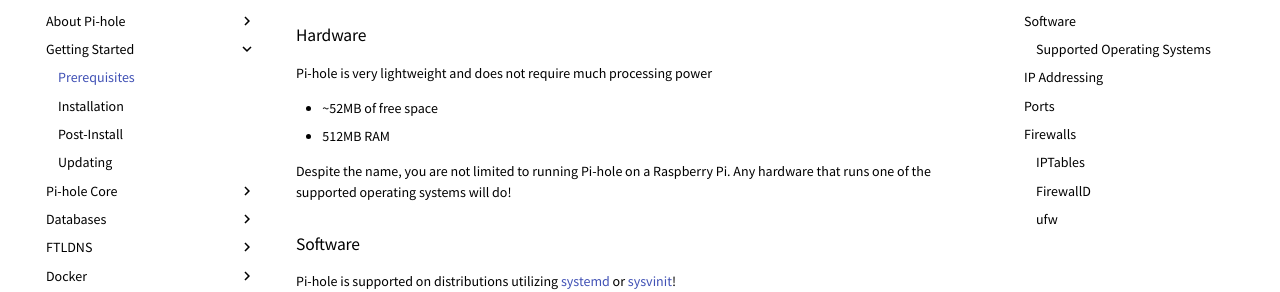
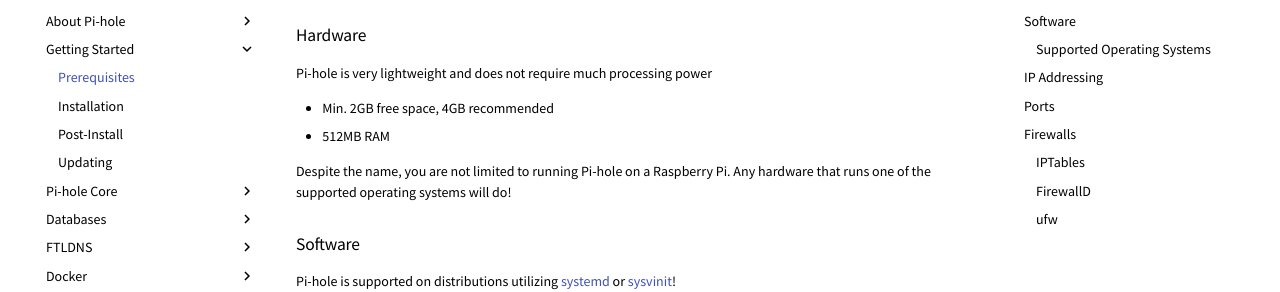
Before and after one commit to pi-hole/docs, an MkDocs documentation site: the page built from docs/main/prerequisites.md, in a window 1280 px wide and 900 px high. Shown: the part 147-439 px from the top of the window. Built offline with MkDocs 1.6.1 and Material for MkDocs 9.7.7, drawn with Linux system fonts in a browser that asks for light colours; comment, search, counter and statistics services are not loaded.

Commit message:
Clarify disk space requirement (#364)
* clarify disk space requirement

Signed-off-by: yubiuser <ckoenig@posteo.de>

* Min 2GB SD Card

Signed-off-by: yubiuser <ckoenig@posteo.de>

* Change SD card -> free space

Signed-off-by: yubiuser <ckoenig@posteo.de>

Co-authored-by: Dan Schaper <dan.schaper@pi-hole.net>

```diff
--- a/docs/main/prerequisites.md
+++ b/docs/main/prerequisites.md
@@ -8,7 +8,7 @@
 
 Pi-hole is very lightweight and does not require much processing power
 
-- ~52MB of free space
+- Min. 2GB free space, 4GB recommended
 - 512MB RAM
 
 Despite the name, you are not limited to running Pi-hole on a Raspberry Pi.
```
